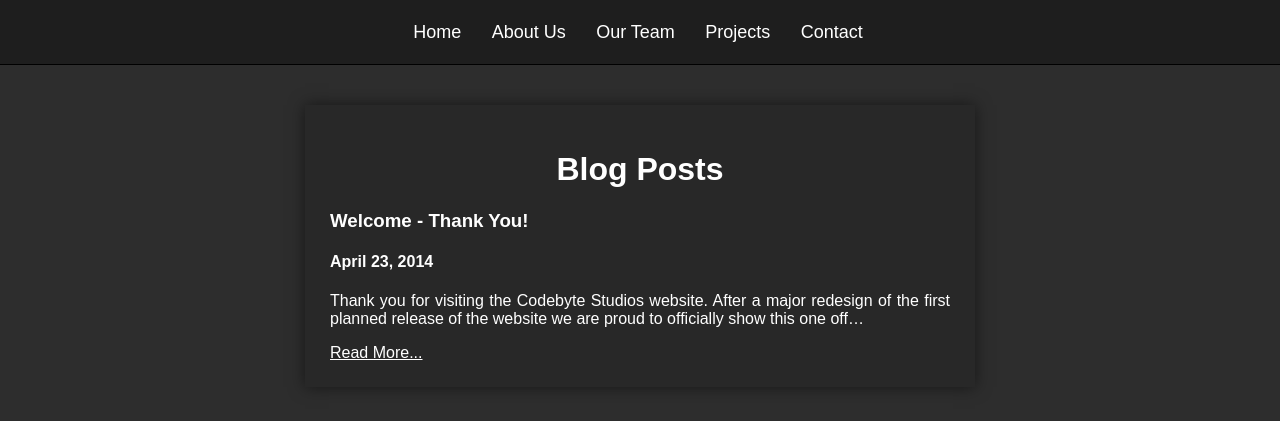
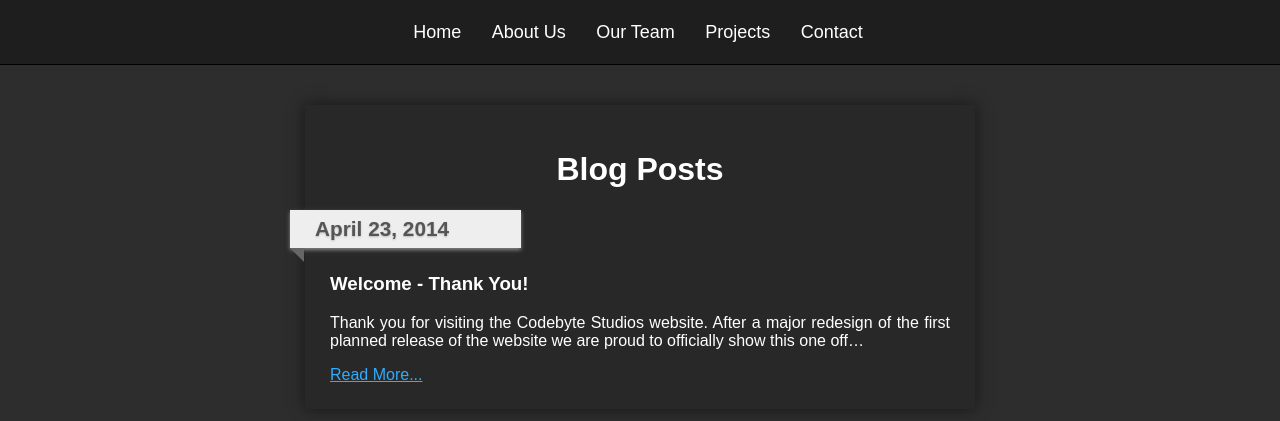
Before and after one commit to CodebyteStudios/codebytestudios.github.io, a Jekyll site: the page built from index.html, in a window 1280 px wide. Shown: the top 421 px of the page. Built offline with Jekyll 4.4.1, drawn with Linux system fonts in a browser that asks for light colours; some web fonts are replaced; Markdown is read by kramdown in place of the engine named in the settings; the list of posts is cut into pages by our own code.

Commit message:
form_submit.js testing

```diff
--- a/index.html
+++ b/index.html
@@ -5,10 +5,10 @@
 <div id="posts">
     <h1>Blog Posts</h1>
     {% for posts in paginator.posts %}
+        <h4 class="date-header">{{posts.date | date: "%B %d, %Y"}}</h4>
         <h3>{{posts.title}}</h3>
-        <h4>{{posts.date | date: "%B %d, %Y"}}</h4>
         <p>{{posts.excerpt}}</p>
-        <a href="{{posts.url}}">Read More...</a>
+        <a href="{{posts.url}}" style="color: rgb(48, 172, 255);">Read More...</a>
         <br />
     {% endfor %}
 </div>
--- a/scripts/form_submit.js
+++ b/scripts/form_submit.js
@@ -7,10 +7,7 @@ $('#ajax-form').submit(function(){
             var form = document.getElementById("ajax-form");
             document.getElementById("thank_you").style.display="block";
             form.reset();
-            /*setTimeout("hide()", 5000);
-            function hide() {
-                document.getElementById("thank_you").style.display="none";
-            }*/
+            setTimeout(function(){alert("Hello")},3000);
         });
         return false; //to stop the form from submitting
       });
--- a/stylesheets/master.css
+++ b/stylesheets/master.css
@@ -25,13 +25,6 @@ header {
     margin-right: 20px;
     color: rgb(255, 255, 255);
 }
-#logo {
-    position: absolute;
-    left:0;
-    right:0;
-    top:100;
-    margin:auto;
-}
 #posts {
     background-color: rgb(40, 40, 40);
     box-shadow: 0 0 15px rgba(0, 0, 0, .5);
@@ -42,12 +35,45 @@ header {
     padding: 25px;
 }
 #posts a {
+    z-index: 1;
     text-decoration: underline;
     color: rgb(255, 255, 255);
 }
 #posts h1 {
+    z-index: 1;
     text-align: center;
     color: rgb(255, 255, 255);
+}
+#posts p {
+    z-index: 1;
+}
+h4.date-header {
+	position: relative;
+	left: -10px;
+	width: 30%;
+	font-size: 1.3em;
+	font-weight: bold;
+	padding: 7px 20px 7px 25px;
+	margin: 0 10px 25px -30px;
+	color: #555;
+	background-color: #eee;
+	text-shadow: 0px 1px 2px #bbb;
+	-webkit-box-shadow: 0px 2px 4px #888;
+	-moz-box-shadow: 0px 2px 4px #888;
+	box-shadow: 0px 2px 4px #888;
+}
+h4:before, h4:after {
+	content: ' ';
+	position: absolute;
+	width: 0;
+	height: 0;
+}
+h4.date-header:after {
+	left: 0;
+	top: 100%;
+	border-width: 7px 7px;
+	border-style: solid;
+	border-color: #666 #666 transparent transparent;
 }
 #thank_you {
     display: none;
@@ -62,3 +88,12 @@ header {
     box-shadow: 0 0 10px 2px rgb(0, 0, 0);
     border-radius: 5px;
 }
+
+#contact-form{
+    width: 500px;
+    height: 400px;
+    border: 1px solid black;
+    background-color: rgb(32, 32, 32);
+    padding: 35px;
+    box-sizing: border-box;
+}
--- a/stylesheets/navi.css
+++ b/stylesheets/navi.css
@@ -12,5 +12,5 @@
     padding-right: 15px;
 }
 .navi a:hover {
-    box-shadow: 0 0 15px 5px rgba(0, 0, 0, 0.5);
+    background-color: rgb(36, 36, 36);
 }
```
Also changed, not shown: contact.html (+17 -12 lines).
